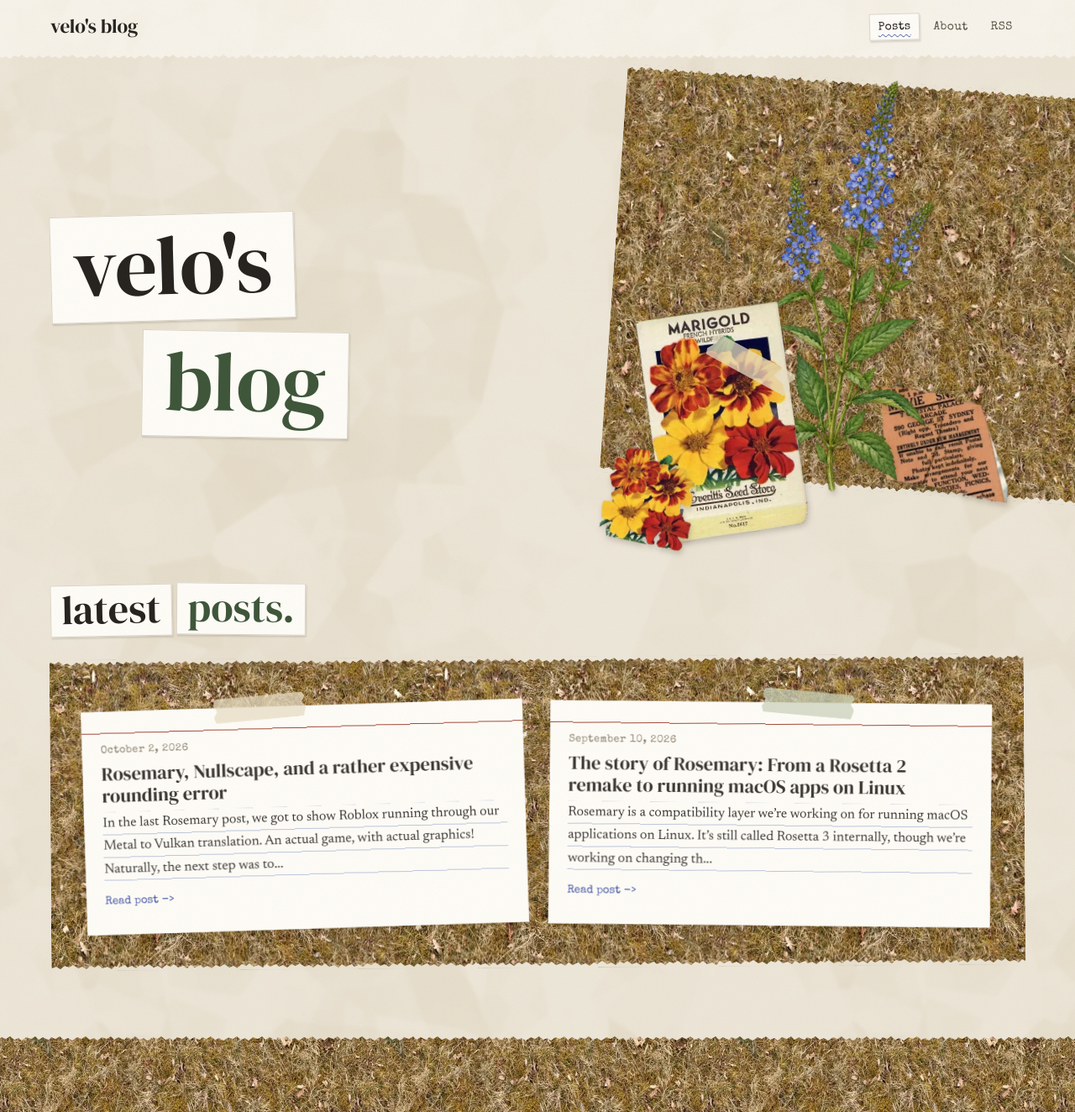
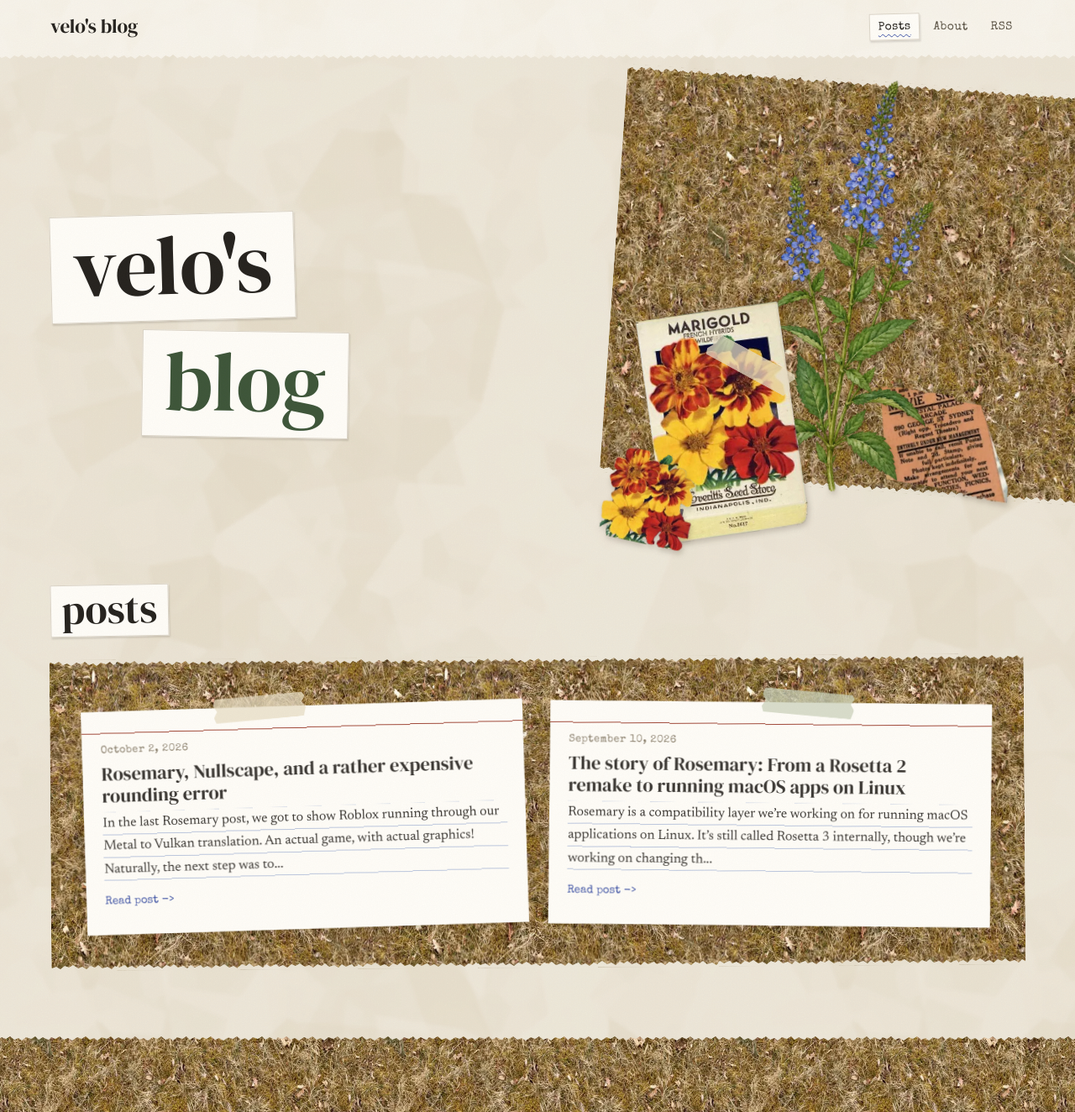
Before and after one commit to V3L0C1T13S/v3l0c1t13s.github.io, a Jekyll site: the page built from index.html, in a window 1280 px wide and 1324 px high. Shown: the whole window at 84% size. Built offline with Jekyll 4.4.1, drawn with Linux system fonts in a browser that asks for light colours.

Commit message:
make posts a bit more nonchalant

```diff
--- a/index.html
+++ b/index.html
@@ -20,7 +20,7 @@ title: Home
 
 <section class="container posts" id="posts" aria-labelledby="posts-title">
   <div class="posts-head">
-    {% include tiles.html as="h2" text="latest *posts.*" seed=4 %}
+    {% include tiles.html as="h2" text="posts" seed=4 %}
   </div>
   <div class="board ground torn-y">
     {%- assign card_tilts = "-1.4,1,-.6,.8,-1.1,1.5" | split: "," %}
```
